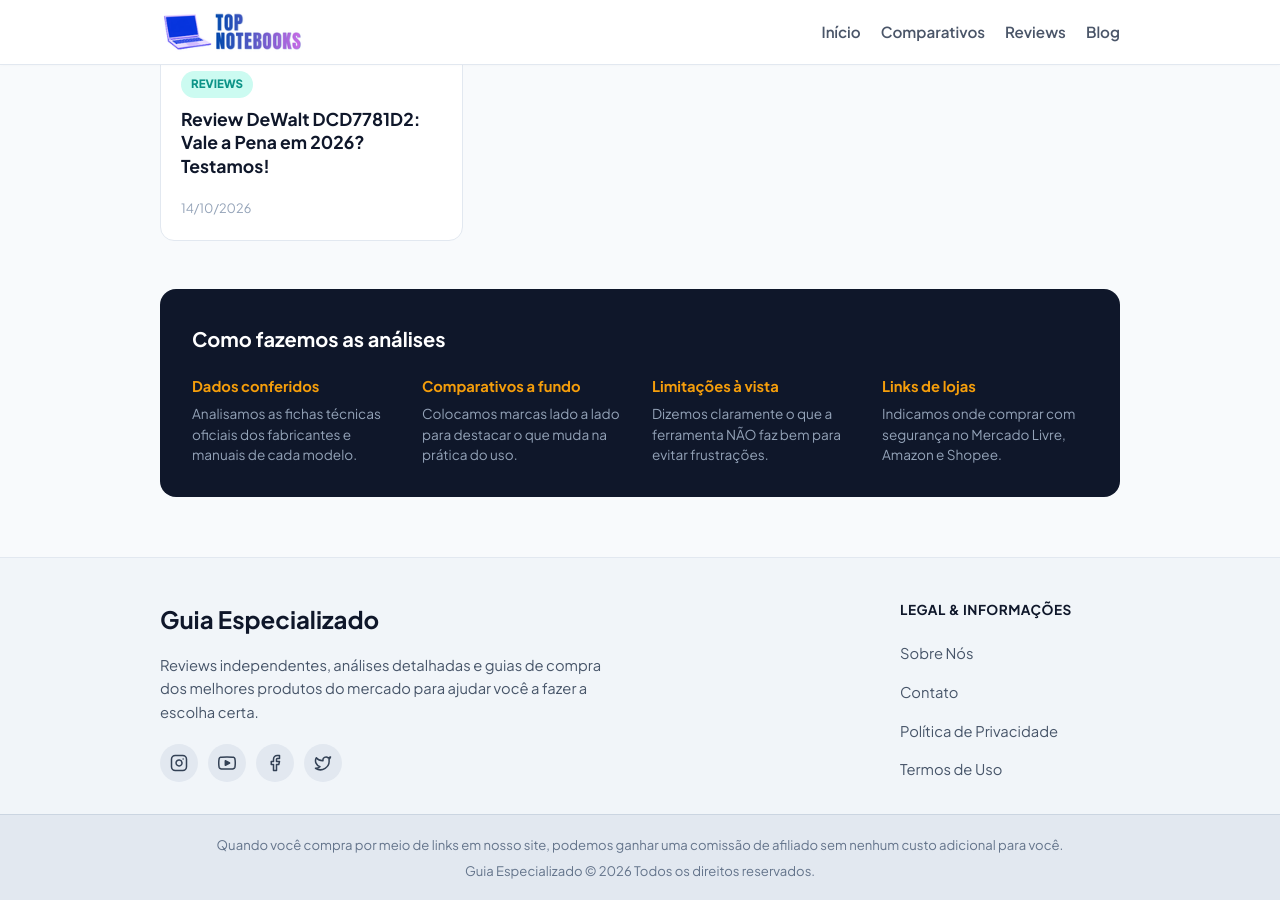
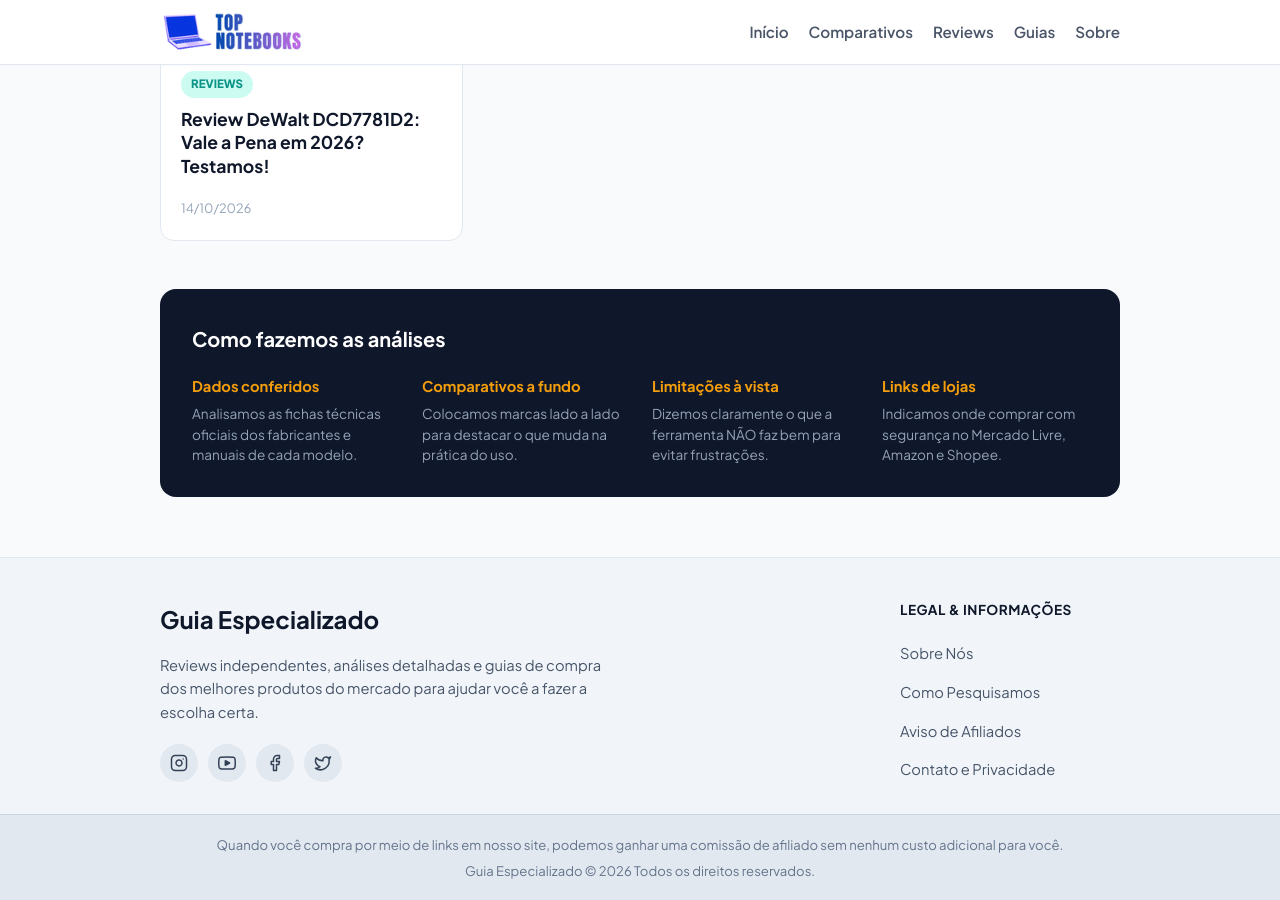
Before and after one commit to membroequipe/SiteReview, a Jekyll site: the page built from index.html, in a window 1280 px wide and 900 px high, scrolled down 1174 px. Built offline with Jekyll 4.4.1, drawn with Linux system fonts in a browser that asks for light colours.

Commit message:
Update default.html

```diff
--- a/_layouts/default.html
+++ b/_layouts/default.html
@@ -53,22 +53,22 @@
       }
     </style>
 </head>
-<body>
-
 <body class="{% if page.url == '/' or page.url == '/index.html' %}home-page{% endif %}">
 
     <!-- Menu Superior com Logotipo -->
     <header class="site-header">
       <div class="site-header-container">
-            <a href="{{ '/' | relative_url }}" class="site-logo-link">
-                <img src="{{ '/assets/images/logo.png' | relative_url }}" alt="Guia Especializado" class="site-logo-img">
+        <a href="{{ '/' | relative_url }}">
+          <img src="{{ '/assets/images/logo.png' | relative_url }}" alt="Parafusadeira Certa" class="site-logo-img">
         </a>
+
         <nav class="site-nav">
           <ul>
-                <li><a href="{{ '/?home=true' | relative_url }}">Início</a></li>
+            <li><a href="{{ '/' | relative_url }}">Início</a></li>
             <li><a href="{{ '/comparativos/' | relative_url }}">Comparativos</a></li>
             <li><a href="{{ '/reviews/' | relative_url }}">Reviews</a></li>
-                <li><a href="{{ '/blog/' | relative_url }}">Blog</a></li>
+            <li><a href="{{ '/guias/' | relative_url }}">Guias</a></li>
+            <li><a href="{{ '/sobre/' | relative_url }}">Sobre</a></li>
           </ul>
         </nav>
       </div>
@@ -108,14 +108,6 @@
                     <a href="https://twitter.com" target="_blank" rel="noopener noreferrer" style="width: 38px; height: 38px; background-color: #e2e8f0; border-radius: 50%; display: flex; align-items: center; justify-content: center; color: #334155; text-decoration: none; transition: background 0.2s, color 0.2s;" title="Twitter">
                         <svg width="18" height="18" viewBox="0 0 24 24" fill="none" stroke="currentColor" stroke-width="2" stroke-linecap="round" stroke-linejoin="round"><path d="M22 4s-.7 2.1-2 3.4c1.6 10-9.4 17.3-18 11.6 2.2.1 4.4-.6 6-2C3 15.5.5 9.6 3 5c2.2 2.6 5.6 4.1 9 4-.9-4.2 4-6.6 7-3.8 1.1 0 3-1.2 3-1.2z"></path></svg>
                     </a>
-                    <!-- LinkedIn
-                    <a href="https://linkedin.com" target="_blank" rel="noopener noreferrer" style="width: 38px; height: 38px; background-color: #e2e8f0; border-radius: 50%; display: flex; align-items: center; justify-content: center; color: #334155; text-decoration: none; transition: background 0.2s, color 0.2s;" title="LinkedIn">
-                        <svg width="18" height="18" viewBox="0 0 24 24" fill="none" stroke="currentColor" stroke-width="2" stroke-linecap="round" stroke-linejoin="round"><path d="M16 8a6 6 0 0 1 6 6v7h-4v-7a2 2 0 0 0-2-2 2 2 0 0 0-2 2v7h-4v-7a6 6 0 0 1 6-6z"></path><rect x="2" y="9" width="4" height="12"></rect><circle cx="4" cy="4" r="2"></circle></svg>
-                    </a> -->
-                    <!-- TikTok
-                    <a href="https://tiktok.com" target="_blank" rel="noopener noreferrer" style="width: 38px; height: 38px; background-color: #e2e8f0; border-radius: 50%; display: flex; align-items: center; justify-content: center; color: #334155; text-decoration: none; transition: background 0.2s, color 0.2s;" title="TikTok">
-                        <svg width="18" height="18" viewBox="0 0 24 24" fill="none" stroke="currentColor" stroke-width="2" stroke-linecap="round" stroke-linejoin="round"><path d="M9 12a4 4 0 1 0 4 4V4a5 5 0 0 0 5 5"></path></svg>
-                    </a> -->
                 </div>
             </div>
 
@@ -124,9 +116,9 @@
                 <h4 style="font-size: 0.85rem; font-weight: 700; text-transform: uppercase; letter-spacing: 0.5px; color: #0f172a; margin: 0 0 16px 0;">Legal & Informações</h4>
                 <ul style="list-style: none; padding: 0; margin: 0; display: flex; flex-direction: column; gap: 10px;">
                     <li><a href="{{ '/sobre/' | relative_url }}" style="text-decoration: none; color: #475569; font-size: 0.92rem;">Sobre Nós</a></li>
-                    <li><a href="{{ '/contato/' | relative_url }}" style="text-decoration: none; color: #475569; font-size: 0.92rem;">Contato</a></li>
-                    <li><a href="{{ '/politica-de-privacidade/' | relative_url }}" style="text-decoration: none; color: #475569; font-size: 0.92rem;">Política de Privacidade</a></li>
-                    <li><a href="{{ '/termos-de-uso/' | relative_url }}" style="text-decoration: none; color: #475569; font-size: 0.92rem;">Termos de Uso</a></li>
+                    <li><a href="{{ '/como-pesquisamos/' | relative_url }}" style="text-decoration: none; color: #475569; font-size: 0.92rem;">Como Pesquisamos</a></li>
+                    <li><a href="{{ '/aviso-de-afiliados/' | relative_url }}" style="text-decoration: none; color: #475569; font-size: 0.92rem;">Aviso de Afiliados</a></li>
+                    <li><a href="{{ '/contato/' | relative_url }}" style="text-decoration: none; color: #475569; font-size: 0.92rem;">Contato e Privacidade</a></li>
                 </ul>
             </div>
 
```
Lines whose indentation alone changed are shown as unchanged.
